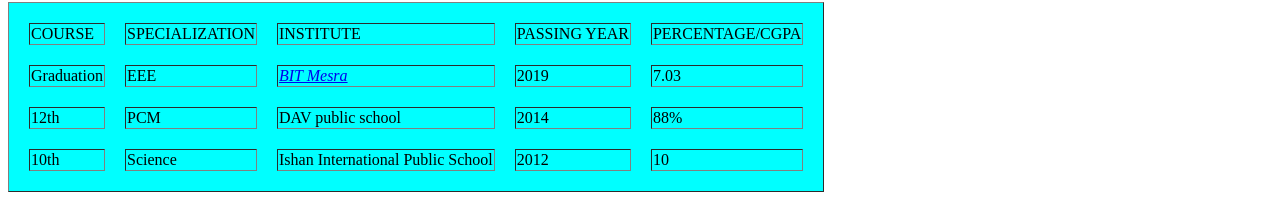
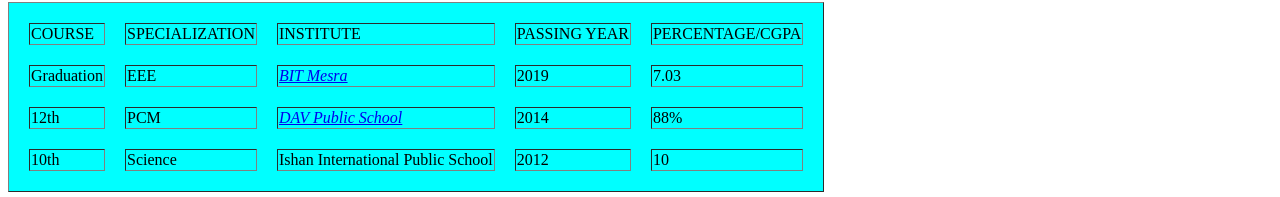
Before and after one commit to yump97/personal, a plain HTML site: page index.html in a window 1280 px wide. Shown: the part 329-526 px from the top of the page. Drawn offline with Linux system fonts and the light colour scheme.

Commit message:
Update index.html

```diff
--- a/index.html
+++ b/index.html
@@ -40,7 +40,7 @@
             <tr>
                 <td>12th</td>
                 <td>PCM</td>
-                <td>DAV public school</td>
+                <td><a href="http://davbsebpatna.org/"><em>DAV Public School</em></a></td>
                 <td>2014</td>
                 <td>88%</td>
             </tr>
```
